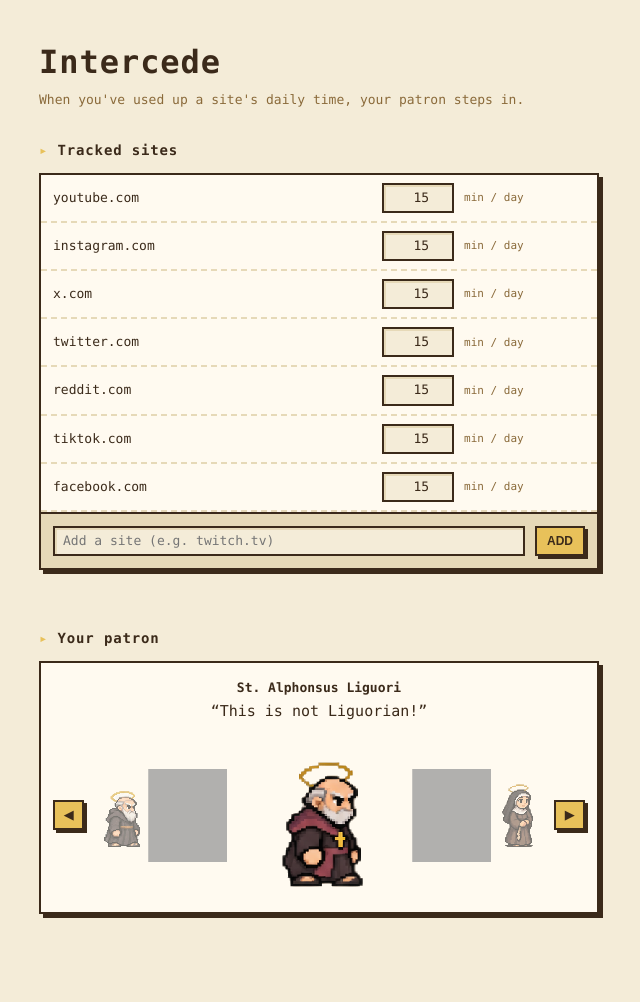
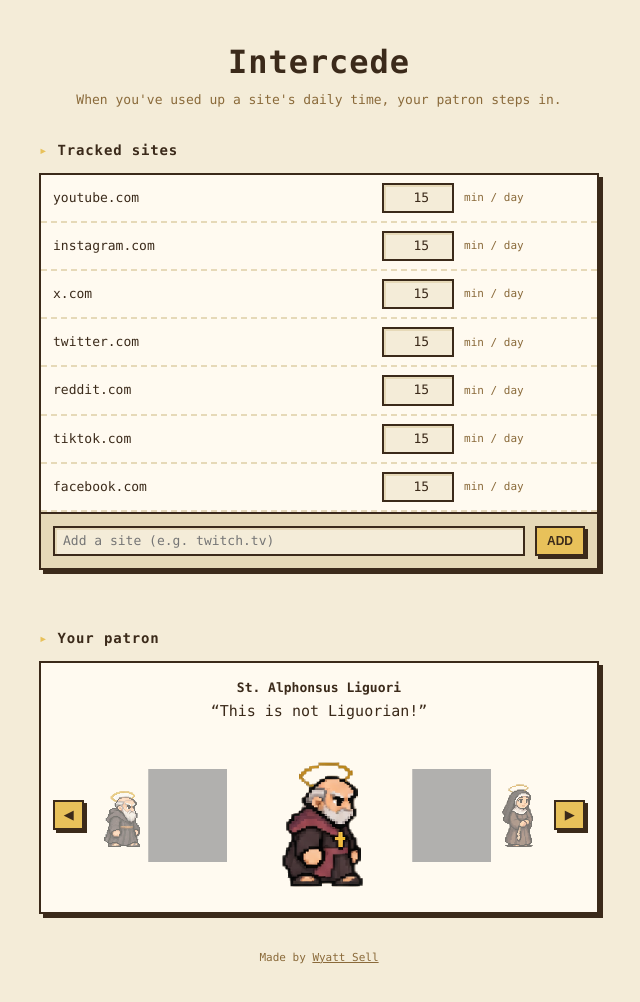
Before and after one commit to wyatt/intercede, a browser extension: page Extension/options.html in a window 1280 px wide. Shown: the whole page, without its empty margins (321-961 px from the left). Drawn offline with Linux system fonts and the light colour scheme; grey boxes are pictures that could not be loaded.

Commit message:
style(extension): centred settings title; credit link
Co-Authored-By: Claude Opus 5.5 <noreply@anthropic.com>

```diff
--- a/Extension/options.html
+++ b/Extension/options.html
@@ -8,7 +8,10 @@
   body { padding: 40px 16px 56px; }
   main { max-width: 560px; margin: 0 auto; }
   h1 { font-size: 32px; margin: 0 0 6px; letter-spacing: .03em; }
+  h1, .lede { text-align: center; }
   .lede { margin: 0 0 32px; }
+  .credit { text-align: center; font-size: 11px; margin: 8px 0 0; }
+  .credit a { color: inherit; }
   section { margin-bottom: 36px; }
   h2 { font-size: 14px; margin: 0 0 12px; letter-spacing: .06em; }
   h2::before { content: "\25B8  "; color: var(--accent); }
@@ -75,6 +78,7 @@
       </div>
     </div>
   </section>
+  <p class="credit muted">Made by <a href="https://wyattsell.com" target="_blank" rel="noopener">Wyatt Sell</a></p>
 </main>
 <script type="module" src="src/options.js"></script>
 </body>
```
